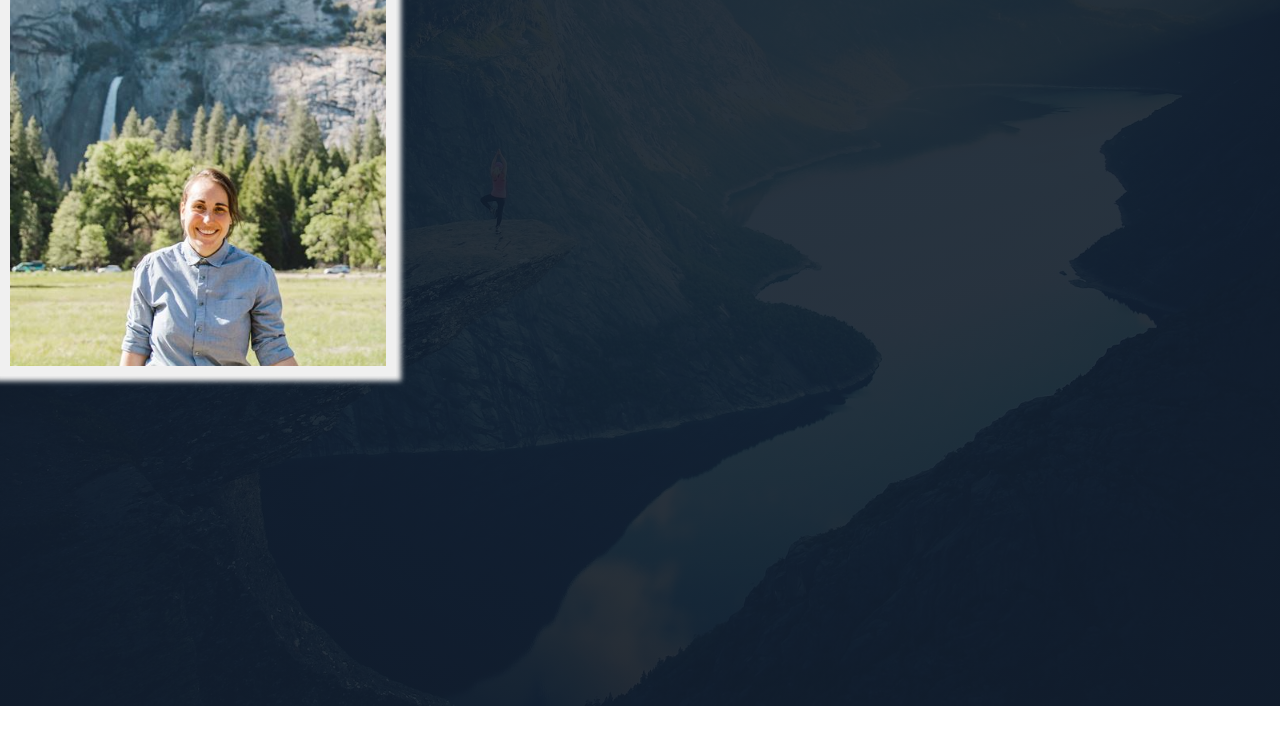
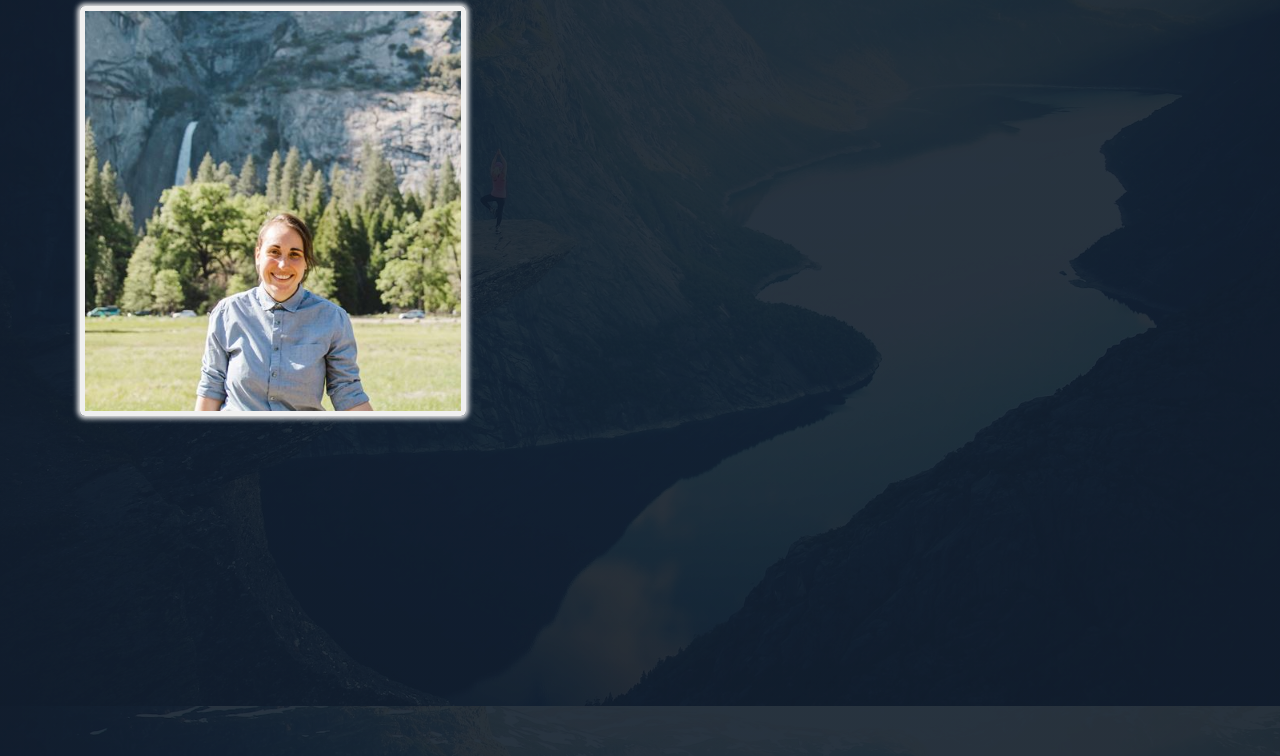
Before and after one commit to alyssa-denary/alyssa-denary.github.io., a website: page index.html in a window 1280 px wide. Shown: the part 94-850 px from the top of the page. Before the commit the page ends 800 px from the top, so only its background shows below. Drawn offline with Linux system fonts and the light colour scheme.

Commit message:
style: landing page pic border

```diff
--- a/public/styles.css
+++ b/public/styles.css
@@ -58,14 +58,17 @@ body {
 }
 .landing-page {
   padding-top: 5rem;
+  height: 100vh;
   display: flex;
 }
 .waterfall {
   height: 40rem;
-  border: 1rem solid rgb(240, 240, 240);
-  border: 1rem solid var(--white);
-  box-shadow: 0px 0px .5rem .5rem rgb(240, 240, 240);
-  box-shadow: 0px 0px .5rem .5rem var(--white);
+  border: .5rem solid rgb(240, 240, 240);
+  border: .5rem solid var(--white);
+  border-radius: .5rem;
+  box-shadow: 0px 0px 0.5rem 0.25rem rgb(240, 240, 240);
+  box-shadow: 0px 0px 0.5rem 0.25rem var(--white);
+  margin: 5rem 8rem;
 }
 .nav {
   position: absolute;
--- a/src/layout/_landing-page.css
+++ b/src/layout/_landing-page.css
@@ -1,10 +1,13 @@
 .landing-page {
   padding-top: 5rem;
+  height: 100vh;
   display: flex;
 }
 
 .waterfall {
   height: 40rem;
-  border: 1rem solid var(--white);
-  box-shadow: 0px 0px .5rem .5rem var(--white);
+  border: .5rem solid var(--white);
+  border-radius: .5rem;
+  box-shadow: 0px 0px 0.5rem 0.25rem var(--white);
+  margin: 5rem 8rem;
 }
```
